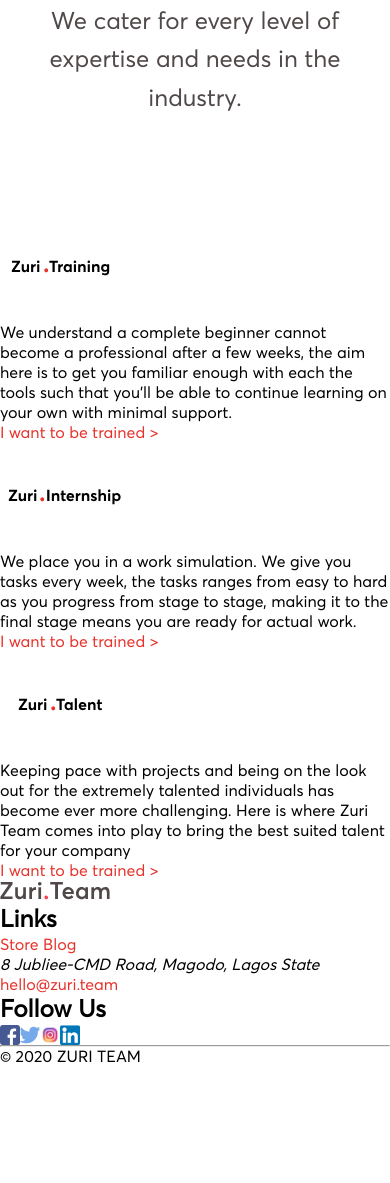
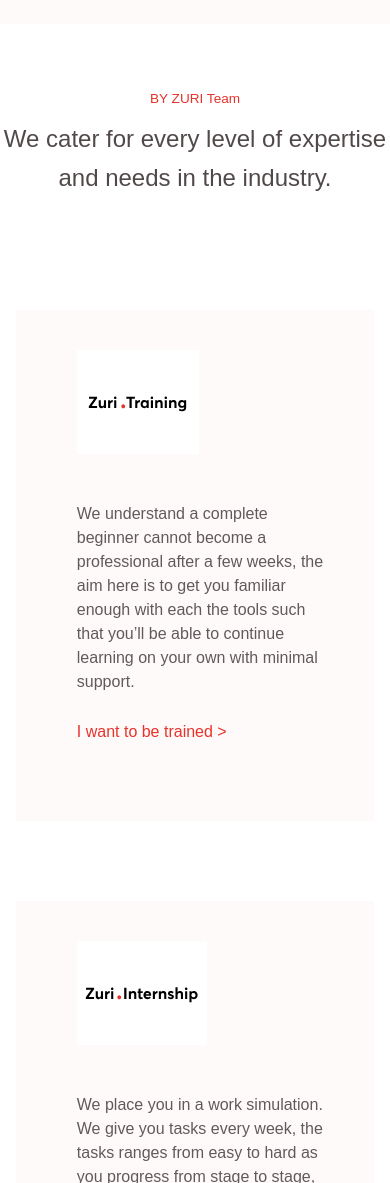
Before and after one commit to 289Volts/Zuri.team-website-clone, a plain HTML site: page index.html in a window 390 px wide. Shown: the part 817-2000 px from the top of the page. Before the commit the page ends 1884 px from the top, so only its background shows below. Drawn offline with Linux system fonts and the light colour scheme; a web font is replaced by a local one.

Commit message:
mobile layout done

```diff
--- a/index.html
+++ b/index.html
@@ -5,6 +5,9 @@
     <meta charset="UTF-8">
     <meta http-equiv="X-UA-Compatible" content="IE=edge">
     <meta name="viewport" content="width=device-width, initial-scale=1.0">
+    <!-- fonts -->
+    <link href="http://fonts.cdnfonts.com/css/averta-standard" rel="stylesheet">
+    <!-- stylesheet -->
     <link rel="stylesheet" href="input.css">
     <title>Zuri | Learn, Build, Grow.</title>
 </head>
@@ -31,31 +34,32 @@
         <section class="cards">
             <div class="card-container">
                 <img src="images/zuri-training-img.svg" alt="Zuri.training" class="card-img">
-                <p>We understand a complete beginner cannot become a professional after a few weeks, the aim here is to get you familiar
+                <p class="card__text">We understand a complete beginner cannot become a professional after a few weeks, the aim here is to get you familiar
                 enough with each the tools such that you’ll be able to continue learning on your own with minimal support.</p>
-                <a href="https://training.zuri.team/"   class="text-links">I want to be trained &gt;</a>
+                <a href="https://training.zuri.team/"   class="card__links">I want to be trained &gt;</a>
             </div>
-            <div class="card">
+            <div class="card-container">
                 <img src="images/zuri-internship-img.svg" alt="Zuri.internship" class="card-img">
-                <p>We place you in a work simulation. We give you tasks every week, the tasks ranges from easy to hard as you progress from
+                <p class="card__text">We place you in a work simulation. We give you tasks every week, the tasks ranges from easy to hard as you progress from
                 stage to stage, making it to the final stage means you are ready for actual work.</p>
-                <a href="https://internship.zuri.team/"   class="text-links">I want to be trained &gt;</a>
+                <a href="https://internship.zuri.team/"   class="card__links">I want to join the internship &gt;</a>
             </div>
-            <div class="card">
+            <div class="card-container">
                 <img src="images/zuri-talent-img.svg" alt="Zuri.talent" class="card-img">
-                <p>Keeping pace with projects and being on the look out for the extremely talented individuals has become ever more
+                <p class="card__text">Keeping pace with projects and being on the look out for the extremely talented individuals has become ever more
                 challenging. Here is where Zuri Team comes into play to bring the best suited talent for your company</p>
-                <a href="https://talent.zuri.team/"   class="text-links">I want to be trained &gt;</a>
+                <a href="https://talent.zuri.team/"   class="card__links">I am looking for talent &gt;</a>
             </div>
         </section>
         <footer>
-            <img src="images/zuri-logo-full.svg" alt="Zuri logo">
+            <div class="footer__img"><img src="images/zuri-logo-full.svg" alt="Zuri logo" class="footer__logo"></div>
             <div class="links">
                 <h2>Links</h2>
                 <a href="https://flutterwave.com/store/zuriteam"   class="text-links">Store</a>
                 <a href="https://blog.zuri.team/"   class="text-links">Blog</a>
             </div>
             <div class="contact">
+                <h2 class="contact__heading">Contact</h2>
                 <address>8 Jubliee-CMD Road, Magodo,
                 Lagos State</address>
 <a href="mailto:hello@zuri.com"   class="text-links">hello@zuri.team</a>
--- a/input.css
+++ b/input.css
@@ -12,7 +12,7 @@
 	--text: 1rem;
 }
 
-@font-face {
+/* @font-face {
 	font-family: "Averta 400";
 	src: url(Fonts/AvertaStd-Regular.ttf) format("truetype");
 	font-weight: 400;
@@ -34,16 +34,17 @@
 	font-family: "Averta 700";
 	src: url(Fonts/AvertaStd-ExtraBold.ttf) format("truetype");
 	font-weight: 700;
-}
+} */
 
 body {
-  font-family: "Averta 400", sans-serif;
+	font-family: "Averta Standard", sans-serif;
 }
 
 .hero-section {
 	width: 100%;
+	height: 100vh;
 	margin-bottom: 4rem;
-	padding: 0.8rem;
+	padding: 0.75rem;
 	background-image: url(images/hero-bg.svg);
 	background-size: cover;
 	background-position: center center;
@@ -69,7 +70,6 @@
 	text-align: center;
 	font-size: var(--text);
 	color: var(--headings);
-	font-weight: 600;
 	line-height: 1.5;
 	margin-bottom: 5.7rem;
 	opacity: 0.9;
@@ -109,12 +109,11 @@
 .label {
 	width: 100%;
 	text-align: center;
-  margin-bottom: 6rem;
 }
 
 .label h4 {
-  font-size: 0.87rem;
-  font-weight: 500;
+	font-size: 0.85rem;
+	font-weight: 400;
 	color: var(--links);
 	margin-bottom: 0.8rem;
 }
@@ -122,19 +121,148 @@
 .label p {
 	color: var(--headings);
 	font-size: 1.5rem;
-  line-height: 1.6;
+	line-height: 1.65;
+	padding-bottom: 4rem;
 }
 
 .cards {
+	padding: 0 1rem;
+	padding-top: 1rem;
+	display: flex;
+	flex-direction: column;
+	justify-content: center;
+	align-items: center;
+}
+
+.card-container {
+	background-color: #fffafa;
+	padding: 2.5rem 3.1rem 5rem 3.8rem;
+	margin: 2rem 0;
+	margin-bottom: 3rem;
+	display: flex;
+	flex-direction: column;
+	justify-content: center;
+	align-items: start;
+}
+
+.card__text {
+	line-height: 1.5;
+	opacity: 0.9;
+	color: var(--headings);
+	margin-top: 3rem;
+	margin-bottom: 1.8rem;
+}
+
+.card__links {
+	font-size: 1rem;
+	font-weight: 400;
+}
+
+footer {
+	display: flex;
+	flex-direction: column;
+	justify-content: start;
+	align-items: center;
+	padding: 5rem 5.2rem;
+	padding-top: 1.5rem;
+	margin-top: 13rem;
+	height: 100vh;
+	text-align: center;
+	position: relative;
+}
+
+.footer__img {
+	margin-bottom: 2rem;
+}
+
+.footer__logo {
+	width: 150px;
+}
+
+.links {
+	display: flex;
+	flex-direction: column;
+	justify-content: center;
+	align-items: center;
+}
+
+.links h2 {
+	margin-bottom: 0.8rem;
+}
+
+.links a{
+	margin-bottom: 1.4rem;
 
 }
+
+.links:nth-child(2){
+	margin-bottom: 1rem;
+}
+
+.links h2,
+.contact h2,
+.socials h2 {
+	color: var(--headings);
+}
+
+.contact {
+	display: flex;
+	flex-direction: column;
+	justify-content: start;
+	align-items: center;
+}
+
+.contact__heading {
+	margin-bottom: 0.5rem;
+	font-size: 1.5rem;
+}
+
+address {
+	font-style: normal;
+	font-size: 0.87rem;
+	color: var(--headings);
+	margin-bottom: 1rem;
+	line-height: 1.4;
+}
+
+.contact:nth-child(3) {
+	margin-bottom: 2rem;
+	font-size: 0.9rem;
+	opacity: 0.9;
+}
+
+
+.socials h2 {
+	margin: 0.5rem 0 0.6rem 0;
+	}
+
 .social-icons {
 	display: flex;
+	justify-content: space-between;
+	align-items: center;
 	width: 100%;
+	padding-bottom: 3rem;
+	margin-bottom: 4rem;
 }
 
 .social-icons img {
-	width: 20px;
+	width: 18px;
+}
+
+hr {
+	background-color: var(--headings);
+	opacity: 0.8;
+	width: 93%;
+	margin: 1.5rem  auto 2rem auto;
+	padding: 0.07rem;
+	position: absolute;
+	bottom: 8.5rem;
+	opacity: 0.2;
+}
+
+footer:nth-last-child(1) {
+	font-weight: 600;
+	color: var(--headings);
 }
 
 a {
@@ -143,9 +271,9 @@
 }
 
 h2 {
-	font-family: "Averta 400", sans-serif;
+	font-family: "Averta Standard", sans-serif;
 }
 
 p {
-	font-family: "Averta 400", sans-serif;
+	font-family: "Averta Standard", sans-serif;
 }
```
Lines whose indentation alone changed are shown as unchanged.
